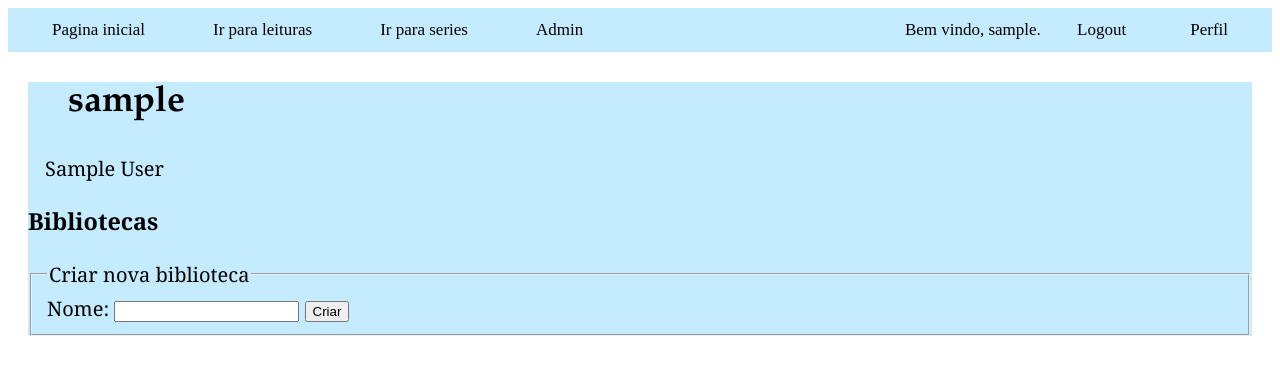
After one commit to vini84200/medusa2, a Django app: page /l/perfil/ in a window 1280 px wide. The commit adds this page. Shown: the top 375 px of the page. Run offline with Django 3.2, Linux system fonts and the light colour scheme; the visitor is signed in with stand-in values (Sample User, id 1); data that the repository does not hold is empty.

Commit message:
Bibliotecas adicionadas: pagina perfil e bibliotecas
Signed-off-by: Vini84200 <www.vini84200@hotmail.com>

```diff
--- a/leituras/admin.py
+++ b/leituras/admin.py
@@ -1,5 +1,5 @@
 from django.contrib import admin
-from .models import Autor, Livro, Leitura, Editora, Serie, Leitura_Update
+from .models import Autor, Livro, Leitura, Editora, Serie, Leitura_Update, Biblioteca
 # Register your models here.
 admin.site.register(Autor)
 admin.site.register(Livro)
@@ -7,3 +7,4 @@ admin.site.register(Leitura)
 admin.site.register(Editora)
 admin.site.register(Serie)
 admin.site.register(Leitura_Update)
+admin.site.register(Biblioteca)
--- a/leituras/templates/leituras/base.html
+++ b/leituras/templates/leituras/base.html
@@ -12,9 +12,15 @@
     <a href="{%url 'biblio:index'%}">Pagina inicial</a>
     <a href="{%url 'biblio:list_leituras'%}"> Ir para leituras</a>
     <a href="{%url 'biblio:series_list'%}"> Ir para series</a>
+
+    {%if user.is_staff%}
+    <a href="{%url 'admin:index'%}"> Admin</a>
+    {%endif%}
+
     <div class="login-container">
         {% if user.is_authenticated %}
         <span>Bem vindo, {{ user.get_username }}. <a href="{%url 'logout'%}"> Logout</a></span>
+        <a href="{%url 'biblio:perfil'%}">Perfil</a>
         {% else %}
         <span>Você não esta logado. <a href="{%url 'login'%}">Entrar</a></span>
         {% endif %}
--- /dev/null
+++ b/leituras/templates/leituras/perfil.html
@@ -0,0 +1,28 @@
+{%extends 'leituras/base.html'%}
+{%block title%}
+Perfil de {{user.username}}
+{%endblock%}
+{%block content%}
+<section class="book">
+    <h1>{{user.username}}</h1>
+    <p>{{user.first_name}} {{user.last_name}}</p>
+    <h3>Bibliotecas</h3>
+    <form action="{%url 'biblio:add_biblioteca'%}" method="post">
+        {% csrf_token %}
+        <fieldset>
+            <legend>Criar nova biblioteca</legend>
+            <label for="name">Nome:</label>
+            <input type="text" id="name" name="name">
+            <input type="submit" value="Criar">
+        </fieldset>
+    </form>
+    <ul>
+        {%for b in biblios%}
+        <li>
+            <a href="{%url 'biblio:exibe_biblioteca' b.pk%}">{{b.name}}</a>
+        </li>
+        {%endfor%}
+    </ul>
+</section>
+
+{%endblock%}
--- a/leituras/urls.py
+++ b/leituras/urls.py
@@ -7,13 +7,18 @@ urlpatterns = [
     path('', views.index, name='index'),
     path('livro/<int:livro_id>',               views.livro_detalhes, name='livro_detalhes'),
     # Leituras
-    path('leituras',                           views.leituras_list,          name='list_leituras'),
-    path('leitura/<int:leitura_id>',           views.leitura_detalhes,       name='leitura_detalhes'),
-    path('leitura/add/<int:livro_id>',         views.leitura_add_view,       name='leitura_add'),
-    path('leitura/iniciar/<int:leitura_id>',   views.leitura_iniciar,        name='leitura_iniciar'),
+    path('leituras', views.leituras_list, name='list_leituras'),
+    path('leitura/<int:leitura_id>', views.leitura_detalhes, name='leitura_detalhes'),
+    path('leitura/add/<int:livro_id>', views.leitura_add_view, name='leitura_add'),
+    path('leitura/iniciar/<int:leitura_id>', views.leitura_iniciar, name='leitura_iniciar'),
     path('leitura/atualizar/<int:leitura_id>', views.leitura_atualizar_post, name='leitura_atualizar'),
-    path('leitura/delete/<int:leitura_id>',    views.leitura_apagar,         name='leitura_delete'),
+    path('leitura/delete/<int:leitura_id>', views.leitura_apagar, name='leitura_delete'),
 
-    path('series',                             views.series_list, name='series_list'),
-    path('serie/<int:series_id>',              views.series_det,  name='series_det')
+    path('series', views.series_list, name='series_list'),
+    path('serie/<int:series_id>', views.series_det, name='series_det'),
+
+    path('perfil/', views.perfil, name='perfil'),
+    path('biblio/add/', views.add_biblioteca, name='add_biblioteca'),
+    path('biblio/<int:biblioteca_id>', views.exibe_biblioteca, name='exibe_biblioteca'),
+
 ]
--- a/leituras/views.py
+++ b/leituras/views.py
@@ -3,7 +3,7 @@ from django.http import HttpResponse, HttpResponseRedirect, HttpResponseNotAllow
 from django.template import loader
 from django.urls import reverse
 from django.contrib.auth.decorators import login_required
-from .models import Livro, Leitura, Serie
+from .models import Livro, Leitura, Serie, Biblioteca
 
 
 
@@ -86,3 +86,28 @@ def series_list(request):
 def series_det(request, series_id):
     serie = get_object_or_404(Serie, pk=series_id)
     return render(request, 'leituras/serie.html', {'serie':serie,'livros': serie.livro_set.all()})
+
+
+@login_required
+def perfil(request):
+    bibliotecas = Biblioteca.objects.filter(user=request.user)
+    return render(request, 'leituras/perfil.html',
+                  {'biblios': bibliotecas,
+                   })
+
+
+@login_required
+def add_biblioteca(request):
+    name = request.POST['name']
+    bib = Biblioteca(name=name, user=request.user)
+    bib.save()
+    return HttpResponseRedirect(reverse('biblio:exibe_biblioteca', args=(bib.pk,)))
+
+
+@login_required
+def exibe_biblioteca(request, biblioteca_id):
+    biblio = get_object_or_404(Biblioteca, pk=biblioteca_id)
+    return render(request, 'leituras/biblioteca.html',
+                  {'biblio': biblio,
+                   'list_books': biblio.livros.all(),
+                   })
```
Also changed, not shown: leituras/models.py (+7 -0 lines), leituras/templates/leituras/biblioteca.html (added, +36 -0 lines), leituras/migrations/0015_auto_20181012_1503.py (added), leituras/migrations/0016_auto_20181012_1537.py (added).
